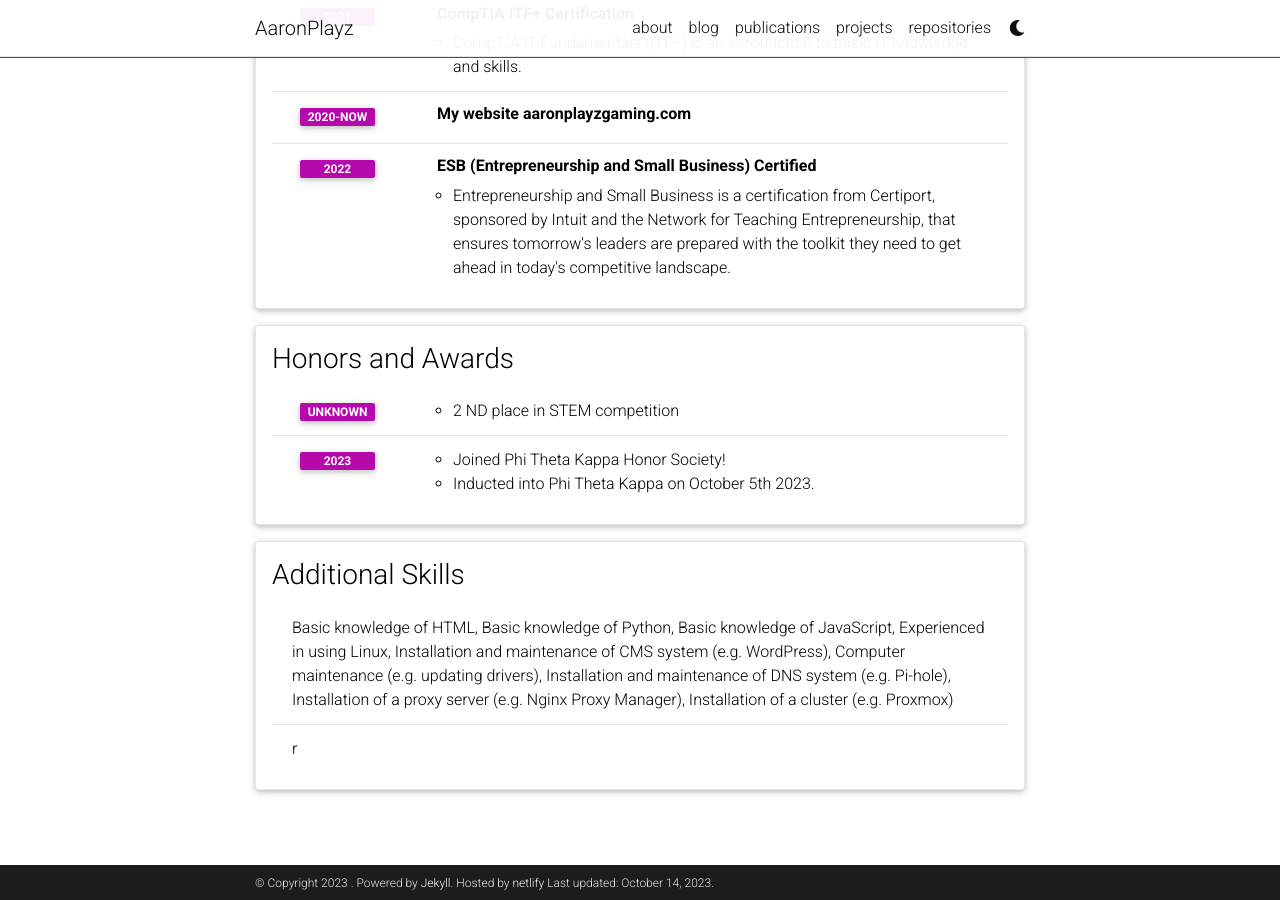
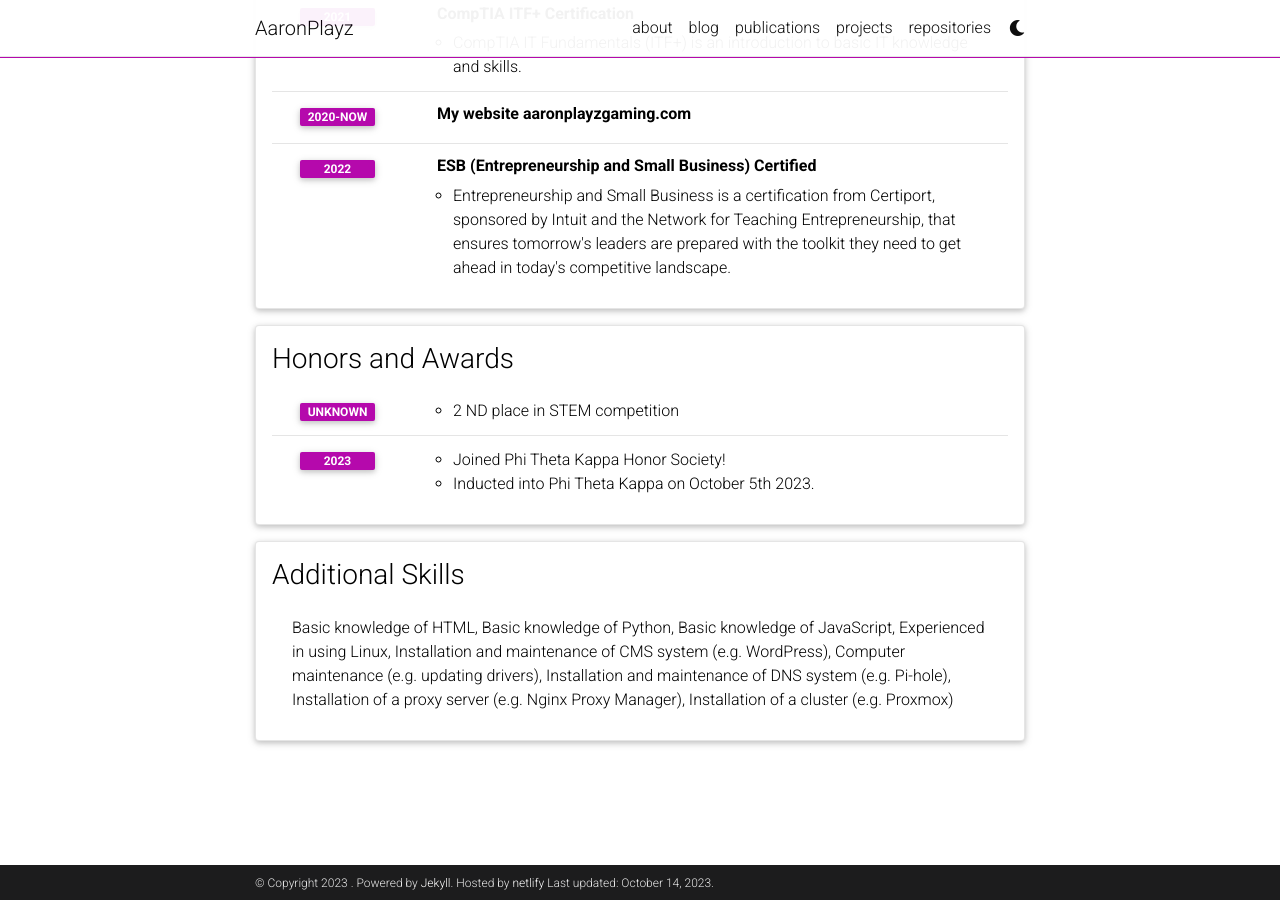
Before and after one commit to aaronplayz-sys/website, a Jekyll site: the page built from _pages/cv.md, in a window 1280 px wide and 900 px high, scrolled down 913 px. Built offline with Jekyll 4.4.1, drawn with Linux system fonts in a browser that asks for light colours; comment, search, counter and statistics services are not loaded; a style sheet for code colours, icons or effects is not loaded.

Commit message:
removed extra list in CV

```diff
--- a/_data/cv.yml
+++ b/_data/cv.yml
@@ -107,4 +107,3 @@
   type: list
   contents:
     - Basic knowledge of HTML, Basic knowledge of Python, Basic knowledge of JavaScript, Experienced in using Linux, Installation and maintenance of CMS system (e.g. WordPress), Computer maintenance (e.g. updating drivers), Installation and maintenance of DNS system (e.g. Pi-hole), Installation of a proxy server (e.g. Nginx Proxy Manager), Installation of a cluster (e.g. Proxmox)
-    - r
```
